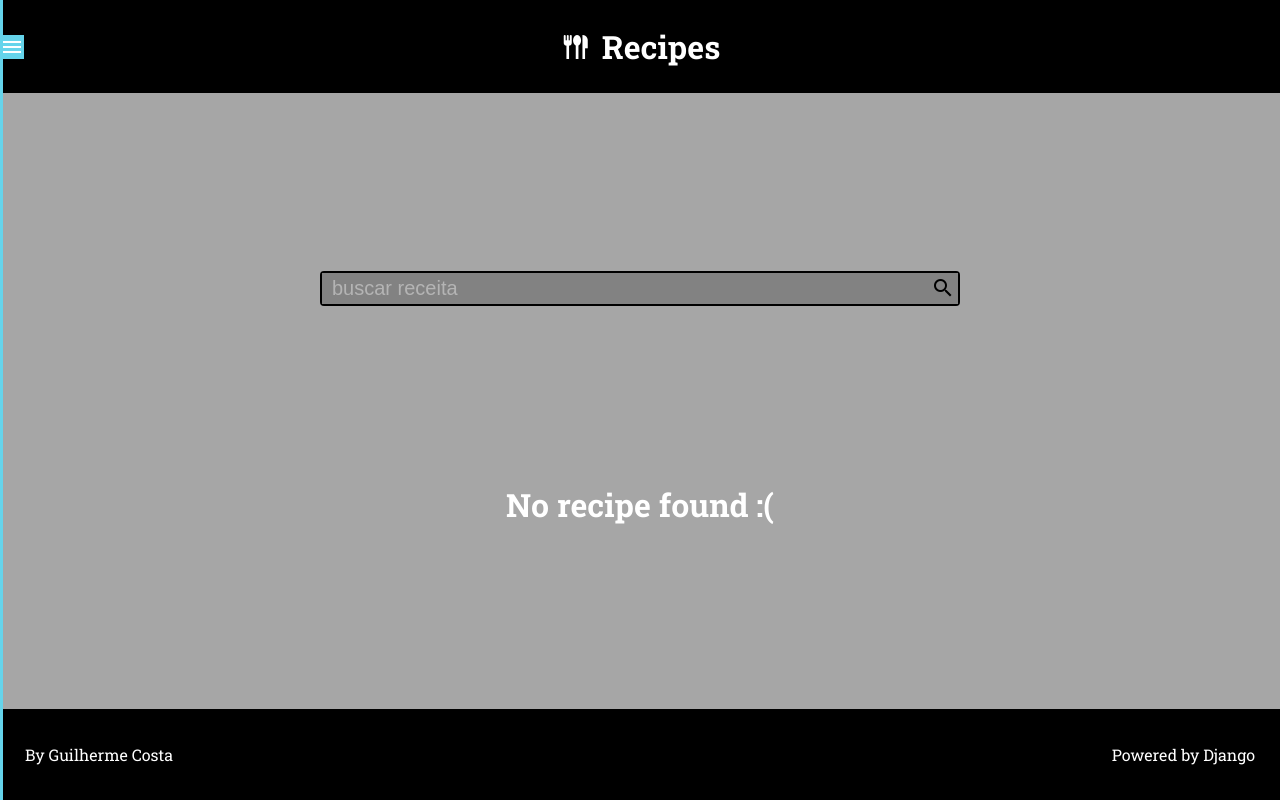
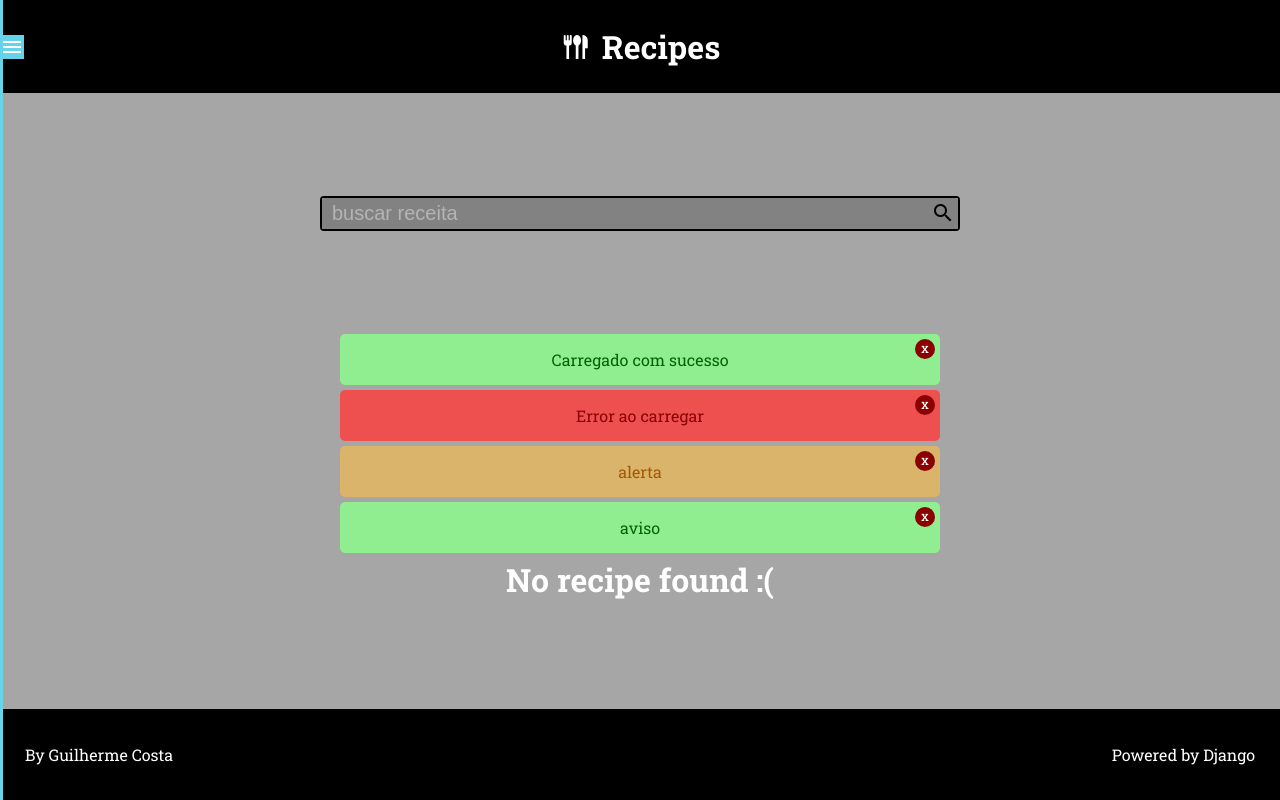
Before and after one commit to devguilhermecosta/project-recipes, a Django app: page / in a window 1280 px wide. Run offline with Django 4.2, Linux system fonts and the light colour scheme; data that the repository does not hold is empty.

Commit message:
I created some flash messages

```diff
--- a/recipes/static/recipes/css/style.css
+++ b/recipes/static/recipes/css/style.css
@@ -9,6 +9,20 @@
     --text-white: white;
     --text-card: #3b3b3b;
     --text-card-details: #4b4b4b;
+    --text-message-default: #000;
+    --text-message-succes: darkgreen;
+    --text-message-info: darkgreen;
+    --text-message-error: darkred;
+    --text-message-debug: darkblue;
+    --text-message-warning: rgb(160, 89, 2);
+    --text-messages-element: white;
+    --bg-message-default: #4b4b4b;
+    --bg-message-succes: lightgreen;
+    --bg-message-info: lightgreen;
+    --bg-message-error: rgb(238, 80, 80);
+    --bg-message-debug: lightblue;
+    --bg-message-warning: rgb(219, 180, 107);
+    --bg-messages-element: darkred;
 }
 
 * {
@@ -364,6 +378,64 @@ header {
     filter: brightness(0.8);
 }
 
+.messages {
+    max-width: 600px;
+    padding: 15px 20px;
+    margin: 0 auto;
+    margin-bottom: 5px;
+    text-align: center;
+    background-color: var(--bg-message-default);
+    border-radius: 5px;
+    color: var(--text-message-default);
+    position: relative;
+}
+
+.messages_element {
+    display: flex;
+    justify-content: center;
+    align-items: center;
+    width: 20px;
+    height: 20px;
+    border-radius: 50%;
+    background-color: var(--bg-messages-element);
+    cursor: pointer;
+    position: absolute;
+    top: 5px;
+    right: 5px;
+}
+
+.messages_element::before {
+    content: 'X';
+    color: var(--text-messages-element);
+    font-weight: bolder;
+    font-size: 10px;
+}
+
+.message-debug {
+    background-color: var(--bg-message-debug);
+    color: var(--text-message-debug);
+}
+
+.message-error {
+    background-color: var(--bg-message-error);
+    color: var(--text-message-error);
+}
+
+.message-info {
+    background-color: var(--bg-message-info);
+    color: var(--text-message-info);
+}
+
+.message-succes {
+    background-color: var(--bg-message-succes);
+    color: var(--text-message-succes);
+}
+
+.message-warning {
+    background-color: var(--bg-message-warning);
+    color: var(--text-message-warning);
+}
+
 @media screen and (max-width: 360px) {
     .footer a {
         margin: 0 auto;
--- a/recipes/static/recipes/js/script.js
+++ b/recipes/static/recipes/js/script.js
@@ -15,3 +15,11 @@ function openMenu() {
         stateOfMenu = true;
     }
 }
+
+document.addEventListener("click", function(event) {
+    const element = event.target;
+
+    if (element.classList.contains("messages_element")) {
+        element.parentElement.remove();
+    }
+})
--- a/recipes/templates/recipes/pages/home.html
+++ b/recipes/templates/recipes/pages/home.html
@@ -3,6 +3,9 @@
 {% block title %}Home | {% endblock title %}
 
 {% block content %}
+
+{% include "recipes/partials/messages.html" %}
+
 <div class="main-content main-content-list">
     {% for recipe in recipes %}
         {% include "recipes/partials/recipe.html" %}
@@ -10,4 +13,5 @@
         <h1 style="color: #ffff">No recipe found :(</div></h1>
     {% endfor %}
 </div>
+
 {% endblock content %}
--- /dev/null
+++ b/recipes/templates/recipes/partials/messages.html
@@ -0,0 +1,8 @@
+{% if messages %}
+    {% for message in messages %}
+        <div class="messages {{ message.tags }}">
+            <div class="messages_element"></div>
+            {{ message }}
+        </div>
+    {% endfor %}
+{% endif %}
--- a/recipes/views.py
+++ b/recipes/views.py
@@ -4,6 +4,7 @@ from django.http import Http404, HttpRequest
 from django.db.models import Q
 from . models import Recipe
 from utils.pagination import make_pagination
+from django.contrib import messages
 
 PER_PAGE = os.environ.get("PER_PAGE", 9)
 
@@ -12,6 +13,12 @@ def home(request: HttpRequest) -> render:
     recipes: list[object] = Recipe.objects.filter(is_published=True).order_by('-id')  # noqa: E501
 
     page_object, pagination_range = make_pagination(request, recipes, PER_PAGE)
+
+    messages.success(request, "Carregado com sucesso")
+    messages.error(request, 'Error ao carregar')
+    messages.warning(request, 'alerta')
+    messages.info(request, 'aviso')
+    messages.debug(request, 'debug')
 
     return render(request, 'recipes/pages/home.html', context={
         'recipes': page_object,
```
Also changed, not shown: project/settings.py (+9 -0 lines).
